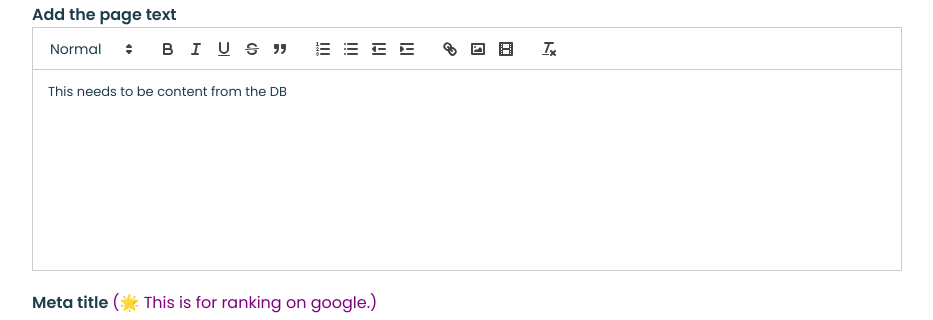
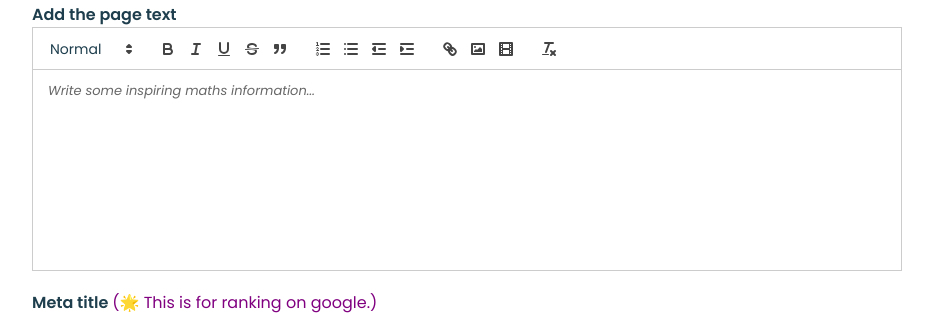
Before and after one commit to uoa-compsci399-s1-2024/capstone-project-2024-s1-team-11, a React (Vite) app in the folder client/: page /cms/add-topic in a window 1280 px wide. Shown: the part 227-547 px from the top of the page, without its empty margins (8-941 px from the left). Built offline with nearby package versions, Linux system fonts and the light colour scheme.

Commit message:
Added DB content to text editor
I've added the database content to the text editor for the edit page.

```diff
--- a/client/src/components/cms-admin/cms-topics-edit.jsx
+++ b/client/src/components/cms-admin/cms-topics-edit.jsx
@@ -51,7 +51,7 @@ export default function EditTopic() {
                 { topic !== null &&
                     <form>
                         <label name="heading">Topic heading
-                            <input type="text" name="heading" id='heading' value={title} onChange={(e) => setTitle(e.target.value)}/>
+                            <input type="text" name="heading" id='heading' value={title} placeholder={topic.title} onChange={(e) => setTitle(e.target.value)}/>
                         </label>
                         <label >Current main image
                             <div className='cms-image'><img src={API + `/images/topics/${topic.imageUri}`} /></div>
@@ -60,7 +60,7 @@ export default function EditTopic() {
                             <input type="file" id="topic_image" name="topic_image" onChange={handleImageUpload}/>
                         </label>
                         <label name="texteditor">Update the page text</label>
-                        <TextEditor setText={setText}/>
+                        <TextEditor setText={setText} desc={topic.description}/>
                         <label name="metatitle">Meta title (this is for ranking on google)
                             <input type="text" name="metatitle" id='metatitle' value={metatitle} onChange={(e) => setMetatitle(e.target.value)}/>
                         </label>
--- a/client/src/components/cms-admin/text-editor.jsx
+++ b/client/src/components/cms-admin/text-editor.jsx
@@ -2,10 +2,13 @@ import { useState } from "react";
 import ReactQuill from "react-quill";
 import 'react-quill/dist/quill.snow.css';
 
-const TextEditor = ({setText}) => {
+const TextEditor = ({setText, desc}) => {
 
     //state to handle the changes in text editor
-    const [content, setContent] = useState('<p>This needs to be content from the DB</>')
+    if (desc == null) {
+        desc = '';
+    }
+    const [content, setContent] = useState(desc)
     console.log(content)
 
 
@@ -25,7 +28,7 @@ const TextEditor = ({setText}) => {
             <ReactQuill
                 theme='snow'
                 formats={['header', 'bold', 'italic', 'underline', 'strike', 'blockquote', 'list', 'bullet', 'indent', 'link', 'image', 'video']}
-                placeholder="Write something amazing..."
+                placeholder="Write some inspiring maths information..."
                 modules={modules}
                 value={content}
                 onChange={(text) => {setContent(text); setText(text)}}
```
